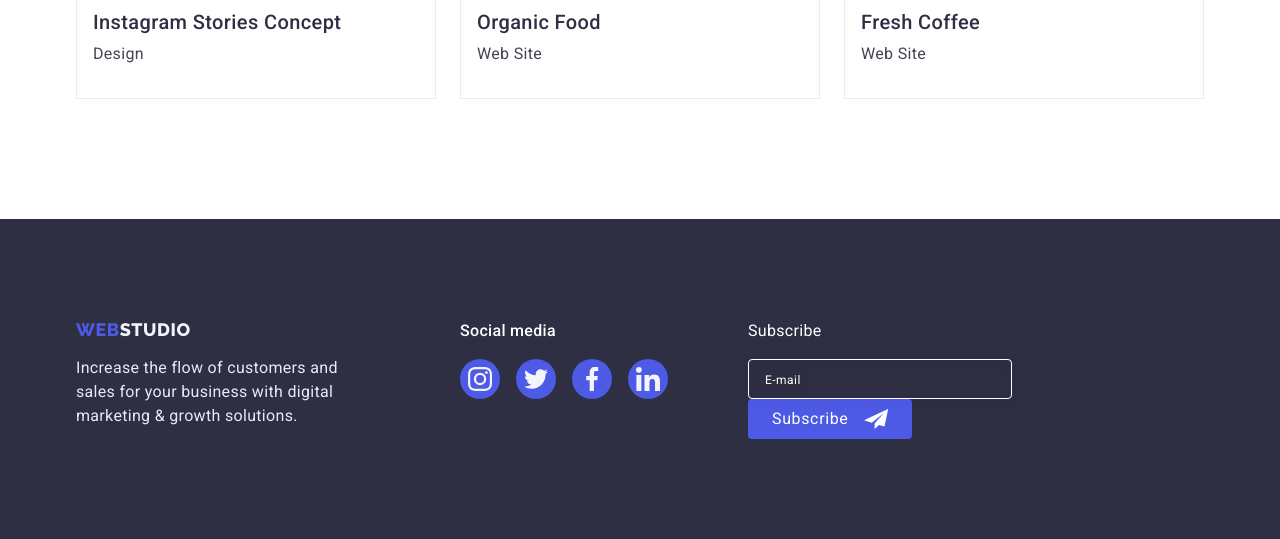
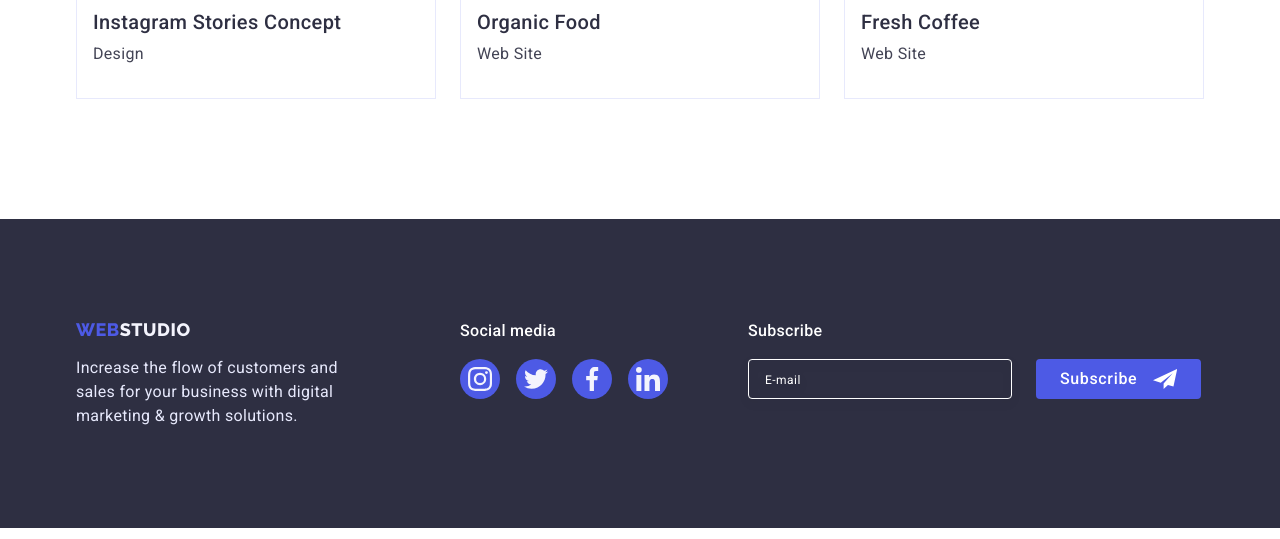
Before and after one commit to oleksamor/goit-homework-07, a plain HTML site: page portfolio.html in a window 1280 px wide. Shown: the part 1575-2114 px from the top of the page. Drawn offline with nearby package versions, Linux system fonts and the light colour scheme.

Commit message:
correct button email

```diff
--- a/css/styles.css
+++ b/css/styles.css
@@ -585,6 +585,7 @@ body {
 }
 
 .footer-email-input-txt {
+  font-weight: 500;
   font-size: 16px;
   line-height: 1.5;
   letter-spacing: 0.02em;
@@ -592,9 +593,7 @@ body {
   margin-bottom: 16px;
 }
 
-.footer-email-input-form {}
-
-.footer-email-input-wrapper {
+.footer-email-input-form {
   display: flex;
 }
 
@@ -632,6 +631,8 @@ body {
   align-items: center;
   padding: 8px 24px;
   gap: 16px;
+  font-family: inherit;
+  font-weight: 500;
   font-size: 16px;
   line-height: 1.5;
   letter-spacing: 0.04em;
@@ -641,6 +642,7 @@ body {
   border: none;
   border-radius: 4px;
   transition: 250ms var(--timing-function);
+  cursor: pointer;
 }
 
 .subscribe-btn-icon {}
```
Also changed, not shown: index.html (+2 -2 lines).
